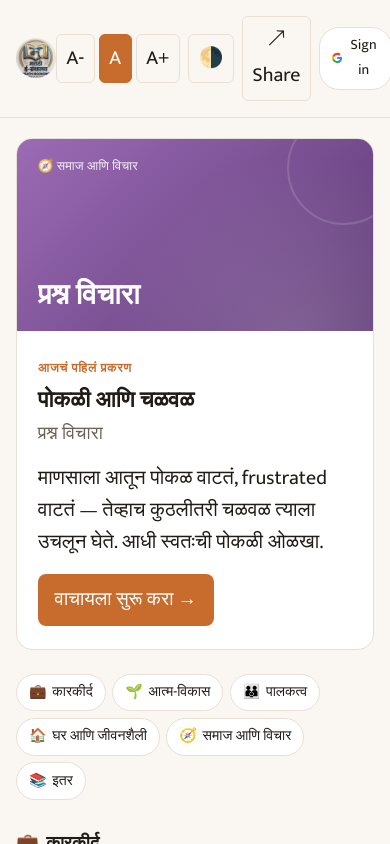
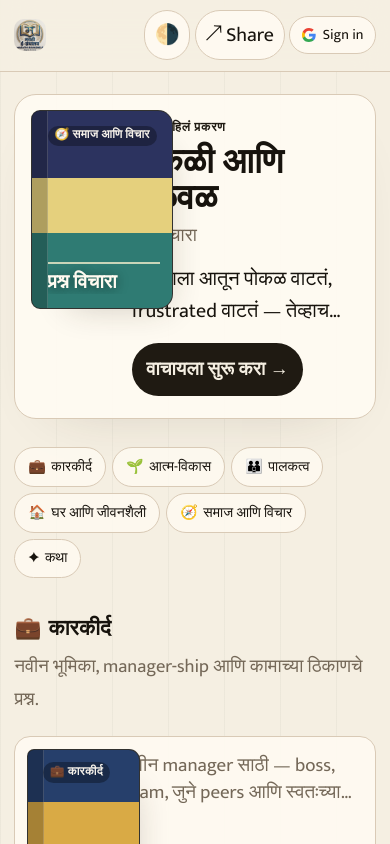
Before and after one commit to instamarathi/books, a React (Vite) app: page / in a window 390 px wide. Shown: the top 844 px of the page. Built offline with nearby package versions, Linux system fonts and the light colour scheme; no server answers.

Commit message:
feat: add poster-style book covers

```diff
--- a/src/books.ts
+++ b/src/books.ts
@@ -51,6 +51,7 @@ export type CategoryKey =
   | "parenting"
   | "home"
   | "society"
+  | "fiction"
   | "other";
 
 export type BookKind = "howto" | "fiction" | "essay";
@@ -112,6 +113,11 @@ export const CATEGORIES: Record<
     blurb: "चळवळ, माध्यमं आणि आजूबाजूचा गोंधळ समजून घेणं.",
     emoji: "🧭",
   },
+  fiction: {
+    label: "कथा",
+    blurb: "मूळ मराठी कथा आणि भावनिक प्रसंग.",
+    emoji: "✦",
+  },
   other: {
     label: "इतर",
     blurb: "इतर विषयांवरची पुस्तकं.",
@@ -125,6 +131,7 @@ export const CATEGORY_ORDER: CategoryKey[] = [
   "parenting",
   "home",
   "society",
+  "fiction",
   "other",
 ];
 
--- a/src/components/BookCover.tsx
+++ b/src/components/BookCover.tsx
@@ -1,14 +1,67 @@
+import type { CSSProperties } from "react";
 import type { Book, CategoryKey } from "../books";
 import { CATEGORIES } from "../books";
 import { renderTitle } from "../renderTitle";
 
-const GRADIENTS: Record<CategoryKey, string> = {
-  career: "linear-gradient(135deg, #C76C2D 0%, #7C3A12 100%)",
-  mindset: "linear-gradient(135deg, #5B8C5A 0%, #2F5530 100%)",
-  parenting: "linear-gradient(135deg, #D49A2C 0%, #7C5612 100%)",
-  home: "linear-gradient(135deg, #6B8FB5 0%, #3C5B80 100%)",
-  society: "linear-gradient(135deg, #9B6BB5 0%, #5E3A76 100%)",
-  other: "linear-gradient(135deg, #6B6359 0%, #3A342F 100%)",
+const COVER_THEMES: Record<
+  CategoryKey,
+  {
+    a: string;
+    b: string;
+    c: string;
+    line: string;
+    tag: string;
+  }
+> = {
+  career: {
+    a: "#263F6B",
+    b: "#D9AA45",
+    c: "#6F2F2A",
+    line: "rgba(255, 244, 210, 0.72)",
+    tag: "rgba(0, 0, 0, 0.34)",
+  },
+  mindset: {
+    a: "#2F5D50",
+    b: "#E8BE55",
+    c: "#24324F",
+    line: "rgba(255, 255, 255, 0.68)",
+    tag: "rgba(0, 0, 0, 0.28)",
+  },
+  parenting: {
+    a: "#375E57",
+    b: "#D8B657",
+    c: "#442C59",
+    line: "rgba(255, 255, 255, 0.72)",
+    tag: "rgba(0, 0, 0, 0.3)",
+  },
+  home: {
+    a: "#C84032",
+    b: "#E4B84F",
+    c: "#182336",
+    line: "rgba(255, 255, 255, 0.74)",
+    tag: "rgba(0, 0, 0, 0.32)",
+  },
+  society: {
+    a: "#2C335F",
+    b: "#E5D07D",
+    c: "#2F7B73",
+    line: "rgba(255, 244, 210, 0.74)",
+    tag: "rgba(0, 0, 0, 0.32)",
+  },
+  fiction: {
+    a: "#6B2E3F",
+    b: "#E0A84D",
+    c: "#1E3149",
+    line: "rgba(255, 245, 225, 0.72)",
+    tag: "rgba(0, 0, 0, 0.3)",
+  },
+  other: {
+    a: "#88AEB6",
+    b: "#22263F",
+    c: "#D7A448",
+    line: "rgba(255, 255, 255, 0.68)",
+    tag: "rgba(0, 0, 0, 0.28)",
+  },
 };
 
 function categoryOf(book: Book): CategoryKey {
@@ -26,11 +79,19 @@ export function BookCover({
 }) {
   const cat = categoryOf(book);
   const meta = CATEGORIES[cat];
+  const cover = COVER_THEMES[cat];
   return (
     <div
-      className={`book-cover book-cover-${variant}`}
+      className={`book-cover book-object book-cover-${variant}`}
       data-category={cat}
-      style={{ background: GRADIENTS[cat] }}
+      data-cover-theme="poster"
+      style={{
+        "--cover-a": cover.a,
+        "--cover-b": cover.b,
+        "--cover-c": cover.c,
+        "--cover-line": cover.line,
+        "--cover-tag": cover.tag,
+      } as CSSProperties}
     >
       <span className="book-cover-eyebrow">
         <span aria-hidden="true">{meta.emoji}</span> {meta.label}
--- a/src/styles.css
+++ b/src/styles.css
@@ -1,44 +1,75 @@
 :root {
-  --bg: #FAF7F2;
-  --fg: #1F1B16;
-  --fg-muted: #6B6359;
-  --accent: #C76C2D;
-  --card-bg: #FFFFFF;
-  --border: #E8E0D5;
+  --paper: #F5EFE2;
+  --paper-elevated: #FFFBF2;
+  --paper-sunken: #E9DECC;
+  --ink: #17130D;
+  --ink-muted: #746858;
+  --accent: #1F1A12;
+  --accent-soft: #DCCAB2;
+  --book-shadow: rgba(52, 38, 22, 0.24);
+  --bg: var(--paper);
+  --fg: var(--ink);
+  --fg-muted: var(--ink-muted);
+  --card-bg: var(--paper-elevated);
+  --border: #D9CAB6;
 }
 
 @media (prefers-color-scheme: dark) {
   :root {
-    --bg: #1A1A1C;
-    --fg: #E8E4DD;
-    --fg-muted: #9A938A;
-    --accent: #E08A4F;
-    --card-bg: #232326;
-    --border: #2E2D2F;
+    --paper: #171716;
+    --paper-elevated: #211F1B;
+    --paper-sunken: #10100F;
+    --ink: #EFE8DA;
+    --ink-muted: #B1A796;
+    --accent: #F0E2C8;
+    --accent-soft: #3A3328;
+    --book-shadow: rgba(0, 0, 0, 0.46);
+    --bg: var(--paper);
+    --fg: var(--ink);
+    --fg-muted: var(--ink-muted);
+    --card-bg: var(--paper-elevated);
+    --border: #383226;
   }
 }
 
 :root[data-theme="light"] {
-  --bg: #FAF7F2;
-  --fg: #1F1B16;
-  --fg-muted: #6B6359;
-  --accent: #C76C2D;
-  --card-bg: #FFFFFF;
-  --border: #E8E0D5;
+  --paper: #F5EFE2;
+  --paper-elevated: #FFFBF2;
+  --paper-sunken: #E9DECC;
+  --ink: #17130D;
+  --ink-muted: #746858;
+  --accent: #1F1A12;
+  --accent-soft: #DCCAB2;
+  --book-shadow: rgba(52, 38, 22, 0.24);
+  --bg: var(--paper);
+  --fg: var(--ink);
+  --fg-muted: var(--ink-muted);
+  --card-bg: var(--paper-elevated);
+  --border: #D9CAB6;
 }
 
 :root[data-theme="dark"] {
-  --bg: #1A1A1C;
-  --fg: #E8E4DD;
-  --fg-muted: #9A938A;
-  --accent: #E08A4F;
-  --card-bg: #232326;
-  --border: #2E2D2F;
+  --paper: #171716;
+  --paper-elevated: #211F1B;
+  --paper-sunken: #10100F;
+  --ink: #EFE8DA;
+  --ink-muted: #B1A796;
+  --accent: #F0E2C8;
+  --accent-soft: #3A3328;
+  --book-shadow: rgba(0, 0, 0, 0.46);
+  --bg: var(--paper);
+  --fg: var(--ink);
+  --fg-muted: var(--ink-muted);
+  --card-bg: var(--paper-elevated);
+  --border: #383226;
 }
 
 body {
   margin: 0;
-  background: var(--bg);
+  background:
+    linear-gradient(90deg, rgba(23, 19, 13, 0.035) 0 1px, transparent 1px 100%),
+    var(--bg);
+  background-size: 76px 100%;
   color: var(--fg);
   font-family: "Mukta", "Inter", system-ui, sans-serif;
   font-size: var(--body-size, 20px);
@@ -46,10 +77,10 @@ body {
 }
 
 .theme-toggle, .font-size-toggle button {
-  background: transparent;
+  background: color-mix(in srgb, var(--paper-elevated) 82%, transparent);
   border: 1px solid var(--border);
   color: var(--fg);
-  border-radius: 6px;
+  border-radius: 999px;
   padding: 0.4rem 0.6rem;
   font: inherit;
   cursor: pointer;
@@ -64,16 +95,21 @@ body {
 }
 .font-size-toggle button.active {
   background: var(--accent);
-  color: white;
+  color: var(--bg);
   border-color: var(--accent);
 }
 
 .site-header {
+  position: sticky;
+  top: 0;
+  z-index: 70;
   display: flex;
   align-items: center;
   justify-content: space-between;
-  padding: 1rem;
+  padding: 0.75rem max(1rem, calc((100vw - 1120px) / 2));
   border-bottom: 1px solid var(--border);
+  background: color-mix(in srgb, var(--bg) 88%, transparent);
+  backdrop-filter: blur(16px);
 }
 .site-title {
   text-decoration: none;
@@ -81,9 +117,9 @@ body {
   align-items: center;
 }
 .site-logo {
-  height: 40px;
-  width: 40px;
-  border-radius: 50%;
+  height: 36px;
+  width: 36px;
+  border-radius: 10px;
   object-fit: cover;
   display: block;
 }
@@ -93,20 +129,20 @@ body {
   align-items: center;
 }
 main {
-  max-width: 640px;
+  max-width: 1120px;
   margin: 0 auto;
-  padding: 1rem;
+  padding: 1.25rem;
 }
 
 .book-list {
   list-style: none;
   padding: 0;
   display: grid;
-  gap: 1rem;
+  gap: 1.1rem;
 }
 @media (min-width: 720px) {
   .book-list {
-    grid-template-columns: 1fr 1fr;
+    grid-template-columns: repeat(2, minmax(0, 1fr));
   }
 }
 .book-card {
@@ -116,25 +152,28 @@ main {
   gap: 0.5rem;
 }
 .book-card-link {
-  display: flex;
-  flex-direction: column;
+  display: grid;
+  grid-template-columns: 144px minmax(0, 1fr);
+  gap: 1rem;
   border: 1px solid var(--border);
-  border-radius: 14px;
-  background: var(--card-bg);
+  border-radius: 16px;
+  background: color-mix(in srgb, var(--paper-elevated) 90%, transparent);
   color: var(--fg);
   text-decoration: none;
   flex: 1;
   overflow: hidden;
   transition: transform 120ms ease, box-shadow 120ms ease, border-color 120ms ease;
-  box-shadow: 0 1px 0 rgba(0, 0, 0, 0.02);
+  padding: 0.9rem;
+  box-shadow: 0 1px 0 rgba(52, 38, 22, 0.04);
 }
 .book-card-link:hover {
   transform: translateY(-2px);
-  border-color: color-mix(in srgb, var(--accent) 45%, var(--border));
-  box-shadow: 0 12px 28px -18px rgba(0, 0, 0, 0.4);
+  border-color: color-mix(in srgb, var(--accent) 34%, var(--border));
+  box-shadow: 0 18px 42px -28px var(--book-shadow);
 }
 .book-card-body {
-  padding: 0.9rem 1rem 1rem 1rem;
+  min-width: 0;
+  padding: 0.15rem 0.1rem 0.1rem 0;
   display: flex;
   flex-direction: column;
   gap: 0.6rem;
@@ -157,7 +196,7 @@ main {
   gap: 0.5rem;
   margin-top: auto;
   padding-top: 0.5rem;
-  border-top: 1px dashed var(--border);
+  border-top: 1px solid color-mix(in srgb, var(--border) 70%, transparent);
 }
 .book-card-arrow {
   color: var(--accent);
@@ -181,8 +220,13 @@ main {
   background: var(--bg);
 }
 
-/* Book cover — typographic, no images */
+/* Generated C/E/F series covers */
 .book-cover {
+  --cover-a: #E8BE55;
+  --cover-b: #263F6B;
+  --cover-c: #B64234;
+  --cover-line: rgba(255, 255, 255, 0.68);
+  --cover-tag: rgba(0, 0, 0, 0.28);
   position: relative;
   display: flex;
   flex-direction: column;
@@ -190,28 +234,34 @@ main {
   color: #ffffff;
   overflow: hidden;
   isolation: isolate;
+  background: #10100e;
+  border: 1px solid rgba(255, 255, 255, 0.14);
+  box-shadow:
+    16px 20px 34px -23px var(--book-shadow),
+    inset 12px 0 15px rgba(0, 0, 0, 0.25),
+    inset -1px 0 0 rgba(255, 255, 255, 0.18);
+}
+.book-object {
+  transform: translateZ(0);
 }
 .book-cover::before {
   content: "";
   position: absolute;
   inset: 0;
-  background: radial-gradient(
-    circle at 80% 110%,
-    rgba(255, 255, 255, 0.18),
-    transparent 55%
-  );
   z-index: 0;
 }
 .book-cover::after {
   content: "";
   position: absolute;
-  right: -28px;
-  top: -28px;
-  width: 110px;
-  height: 110px;
-  border: 2px solid rgba(255, 255, 255, 0.14);
-  border-radius: 50%;
+  inset: 0 auto 0 0;
+  width: 15px;
+  border-right: 1px solid rgba(255, 255, 255, 0.16);
+  background: rgba(0, 0, 0, 0.24);
   z-index: 0;
+}
+.book-cover[data-cover-theme="poster"]::before {
+  background:
+    linear-gradient(180deg, var(--cover-a) 0 34%, var(--cover-b) 34% 62%, var(--cover-c) 62% 100%);
 }
 .book-cover-eyebrow,
 .book-cover-title {
@@ -219,41 +269,57 @@ main {
   z-index: 1;
 }
 .book-cover-eyebrow {
-  font-size: 0.78rem;
-  font-weight: 500;
+  align-self: flex-start;
+  max-width: 100%;
+  padding: 0.18rem 0.44rem;
+  border-radius: 999px;
+  background: var(--cover-tag);
+  color: #fffaf0;
+  font-size: 0.74rem;
+  font-weight: 800;
+  line-height: 1.25;
   letter-spacing: 0.02em;
-  opacity: 0.92;
+  opacity: 0.96;
 }
 .book-cover-title {
-  font-size: 1.35rem;
-  font-weight: 700;
-  line-height: 1.22;
+  padding-top: 0.55rem;
+  border-top: 2px solid var(--cover-line);
+  color: #fffaf0;
+  font-size: 1.38rem;
+  font-weight: 900;
+  line-height: 1.08;
+  text-shadow: 0 2px 12px rgba(0, 0, 0, 0.45);
   display: -webkit-box;
   -webkit-line-clamp: 3;
   -webkit-box-orient: vertical;
   overflow: hidden;
 }
 .book-cover-card {
-  aspect-ratio: 5 / 3;
-  padding: 0.85rem 1rem;
+  aspect-ratio: 2 / 3;
+  min-height: 148px;
+  padding: 0.9rem 0.75rem 0.9rem 1rem;
+  border-radius: 7px 11px 11px 7px;
 }
 .book-cover-hero {
-  aspect-ratio: 16 / 8;
-  padding: 1.1rem 1.3rem;
+  aspect-ratio: 2 / 3;
+  min-height: 260px;
+  padding: 1.25rem 1.1rem 1.25rem 1.35rem;
+  border-radius: 9px 15px 15px 9px;
 }
 .book-cover-hero .book-cover-title {
-  font-size: 1.8rem;
-  -webkit-line-clamp: 2;
+  font-size: 1.82rem;
+  -webkit-line-clamp: 4;
 }
 
-/* Featured hero card */
+/* Featured Kindle shelf */
 .featured {
-  margin: 0.25rem 0 1.5rem 0;
+  margin: 0.5rem 0 1.8rem 0;
   border: 1px solid var(--border);
-  border-radius: 16px;
-  background: var(--card-bg);
+  border-radius: 22px;
+  background: color-mix(in srgb, var(--paper-elevated) 92%, transparent);
   overflow: hidden;
   transition: transform 150ms ease, box-shadow 150ms ease, border-color 150ms ease;
+  box-shadow: 0 24px 60px -44px var(--book-shadow);
 }
 .featured:hover {
   transform: translateY(-2px);
@@ -261,12 +327,19 @@ main {
   box-shadow: 0 18px 40px -22px rgba(0, 0, 0, 0.45);
 }
 .featured-link {
-  display: block;
+  display: grid;
+  grid-template-columns: 190px 1fr;
+  gap: 1.35rem;
   color: var(--fg);
   text-decoration: none;
+  padding: 1.25rem;
 }
 .featured-body {
-  padding: 1.1rem 1.3rem 1.4rem 1.3rem;
+  display: flex;
+  flex-direction: column;
+  justify-content: center;
+  min-width: 0;
+  padding: 0.4rem 0.2rem;
 }
 .featured-eyebrow {
   display: inline-block;
@@ -279,8 +352,8 @@ main {
 }
 .featured-chapter-title {
   margin: 0 0 0.2rem 0;
-  font-size: 1.4rem;
-  line-height: 1.3;
+  font-size: clamp(2rem, 5vw, 4.1rem);
+  line-height: 1.02;
 }
 .featured-book-name {
   margin: 0 0 0.7rem 0;
@@ -298,11 +371,12 @@ main {
 }
 .featured-cta {
   display: inline-block;
-  padding: 0.6rem 1.05rem;
-  border-radius: 8px;
+  align-self: flex-start;
+  padding: 0.62rem 1.2rem;
+  border-radius: 999px;
   background: var(--accent);
-  color: white;
-  font-weight: 500;
+  color: var(--bg);
+  font-weight: 700;
   font-size: 0.95em;
 }
 
@@ -317,9 +391,9 @@ main {
   display: inline-flex;
   align-items: center;
   gap: 0.35rem;
-  padding: 0.35rem 0.75rem;
+  padding: 0.4rem 0.8rem;
   border-radius: 999px;
-  background: var(--card-bg);
+  background: color-mix(in srgb, var(--paper-elevated) 78%, transparent);
   border: 1px solid var(--border);
   color: var(--fg);
   text-decoration: none;
@@ -331,15 +405,15 @@ main {
 }
 
 .category-section {
-  margin: 1.75rem 0 2.25rem 0;
+  margin: 2rem 0 2.75rem 0;
   scroll-margin-top: 4.5rem;
 }
 .category-header {
-  margin: 0 0 0.9rem 0;
+  margin: 0 0 1rem 0;
 }
 .category-title {
   margin: 0;
-  font-size: 1.15rem;
+  font-size: 1.35rem;
   display: flex;
   align-items: center;
   gap: 0.45rem;
@@ -353,24 +427,25 @@ main {
   color: var(--fg-muted);
   font-style: italic;
   font-size: 0.95em;
-  border-left: 3px solid var(--border);
-  padding-left: 0.75rem;
+  border-left: 4px solid var(--accent-soft);
+  padding-left: 0.9rem;
 }
 .chapter-list {
   list-style: none;
   padding: 0;
+  border-top: 1px solid var(--border);
 }
 .chapter-row a {
   display: grid;
   grid-template-columns: 2rem 1fr auto;
   gap: 0.75rem;
-  padding: 0.75rem 0;
+  padding: 0.95rem 0;
   border-bottom: 1px solid var(--border);
   color: var(--fg);
   text-decoration: none;
 }
 .chapter-row a:hover {
-  background: var(--card-bg);
+  background: color-mix(in srgb, var(--paper-elevated) 58%, transparent);
 }
 .chapter-number {
   color: var(--fg-muted);
@@ -384,8 +459,8 @@ main {
   display: block;
   margin-top: 0;
   padding: 0.55rem 0.85rem;
-  border-radius: 8px;
-  background: color-mix(in srgb, var(--accent) 12%, transparent);
+  border-radius: 999px;
+  background: color-mix(in srgb, var(--accent-soft) 60%, transparent);
   color: var(--accent);
   font-size: 0.9em;
   font-weight: 500;
@@ -407,7 +482,7 @@ main {
 }
 .chapter-art {
   margin: 0 0 1.5rem 0;
-  border-radius: 14px;
+  border-radius: 16px;
   overflow: hidden;
   border: 1px solid var(--border);
   background: var(--card-bg);
@@ -421,7 +496,7 @@ main {
   margin: 3rem 0;
   padding: 2rem 1.5rem;
   border: 1px solid var(--border);
-  border-radius: 12px;
+  border-radius: 18px;
   background: var(--card-bg);
   text-align: center;
 }
@@ -439,7 +514,7 @@ main {
   align-items: center;
   gap: 0.5rem;
   padding: 0.7rem 1.2rem;
-  border-radius: 8px;
+  border-radius: 999px;
   border: 1px solid var(--accent);
   background: var(--accent);
   color: white;
@@ -465,10 +540,10 @@ main {
 .chapter strong { color: var(--accent); }
 .quick-ref-card {
   margin: 2rem 0;
-  padding: 1rem 1.25rem;
-  border: 1px solid var(--accent);
-  border-radius: 8px;
-  background: var(--card-bg);
+  padding: 1.1rem 1.25rem;
+  border: 1px solid color-mix(in srgb, var(--accent) 38%, var(--border));
+  border-radius: 16px;
+  background: color-mix(in srgb, var(--paper-elevated) 88%, var(--accent-soft));
 }
 .quick-ref-card-title {
   margin: 0 0 0.5rem 0;
@@ -479,8 +554,20 @@ main {
 }
 .quick-ref-card-body p:first-child { margin-top: 0; }
 .quick-ref-card-body p:last-child { margin-bottom: 0; }
-.chapter-header { margin-bottom: 2rem; }
-.chapter-header h1 { margin: 0.5rem 0; }
+.reading-page-shell {
+  max-width: 700px;
+  margin: 0 auto;
+  padding: 0 0 1.5rem;
+}
+.chapter-header {
+  margin: 2.25rem 0 2rem;
+}
+.chapter-header h1 {
+  margin: 0.5rem 0;
+  font-size: clamp(2.15rem, 8vw, 4rem);
+  line-height: 1.05;
+  letter-spacing: 0;
+}
 .chapter-back {
   color: var(--fg-muted);
   text-decoration: none;
@@ -505,14 +592,15 @@ main {
 .top-bar {
   position: sticky;
   top: 0;
-  background: var(--bg);
+  background: color-mix(in srgb, var(--bg) 88%, transparent);
+  backdrop-filter: blur(16px);
   border-bottom: 1px solid var(--border);
-  padding: 0.6rem 1rem;
+  padding: 0.7rem 0;
   display: flex;
   justify-content: space-between;
   align-items: center;
   z-index: 50;
-  margin: -1rem -1rem 1rem -1rem;
+  margin: 0 0 1rem 0;
 }
 .top-bar-back {
   color: var(--fg);
@@ -525,10 +613,10 @@ main {
   align-items: center;
 }
 .share-btn {
-  background: transparent;
+  background: color-mix(in srgb, var(--paper-elevated) 82%, transparent);
   color: var(--fg);
   border: 1px solid var(--border);
-  border-radius: 6px;
+  border-radius: 999px;
   padding: 0.4rem 0.6rem;
   cursor: pointer;
   font: inherit;
@@ -541,7 +629,7 @@ main {
   background: var(--fg);
   color: var(--bg);
   padding: 0.5rem 1rem;
-  border-radius: 6px;
+  border-radius: 999px;
   z-index: 200;
 }
 .back-to-top {
@@ -551,7 +639,7 @@ main {
   width: 44px; height: 44px;
   border-radius: 50%;
   border: 1px solid var(--border);
-  background: var(--card-bg);
+  background: var(--paper-elevated);
   color: var(--fg);
   font-size: 1.2rem;
   cursor: pointer;
@@ -566,6 +654,7 @@ main {
 .chapter-nav a {
   color: var(--accent);
   text-decoration: none;
+  border-bottom: 1px solid color-mix(in srgb, var(--accent) 45%, transparent);
 }
 
 .site-footer {
@@ -584,8 +673,8 @@ main {
   gap: 0.4rem;
   padding: 0.35rem 0.75rem;
   border: 1px solid var(--border);
-  border-radius: 20px;
-  background: var(--card-bg);
+  border-radius: 999px;
+  background: color-mix(in srgb, var(--paper-elevated) 82%, transparent);
   color: var(--fg);
   font: inherit;
   font-size: 0.9rem;
@@ -651,9 +740,9 @@ main {
   gap: 0.4rem;
   padding: 0.5rem 0.85rem;
   border: 1px solid var(--accent);
-  border-radius: 8px;
+  border-radius: 999px;
   color: var(--accent);
-  background: color-mix(in srgb, var(--accent) 8%, transparent);
+  background: color-mix(in srgb, var(--accent-soft) 64%, transparent);
   text-decoration: none;
   font-size: 0.95em;
 }
@@ -751,6 +840,103 @@ main {
   color: var(--fg-muted);
 }
 
+@media (max-width: 760px) {
+  body {
+    background-size: 56px 100%;
+  }
+
+  .site-header {
+    padding: 0.65rem 0.85rem;
+  }
+
+  .site-header-actions {
+    gap: 0.3rem;
+  }
+
+  .site-logo {
+    height: 32px;
+    width: 32px;
+  }
+
+  main {
+    padding: 0.9rem;
+  }
+
+  .featured-link {
+    grid-template-columns: 108px 1fr;
+    gap: 1rem;
+    padding: 0.95rem;
+  }
+
+  .book-cover-hero {
+    min-height: 168px;
+    padding: 0.9rem 0.75rem 0.9rem 1rem;
+  }
+
+  .book-cover-hero .book-cover-title {
+    font-size: 1.22rem;
+  }
+
+  .featured-chapter-title {
+    font-size: clamp(1.75rem, 9vw, 2.7rem);
+  }
+
+  .featured-teaser {
+    -webkit-line-clamp: 2;
+  }
+
+  .book-card-link {
+    grid-template-columns: 96px minmax(0, 1fr);
+    gap: 0.85rem;
+    padding: 0.75rem;
+  }
+
+  .book-cover-card {
+    min-height: 128px;
+    padding: 0.75rem 0.65rem 0.75rem 0.9rem;
+  }
+
+  .book-cover-title {
+    font-size: 1.08rem;
+  }
+
+  .reading-page-shell {
+    max-width: none;
+  }
+
+  .chapter-header {
+    margin-top: 1.5rem;
+  }
+
+  .chapter p,
+  .chapter li {
+    line-height: 1.82;
+  }
+
+  .chapter-row a {
+    grid-template-columns: 1.7rem 1fr;
+  }
+
+  .chapter-row .chapter-meta {
+    grid-column: 2;
+  }
+}
+
+@media (max-width: 460px) {
+  .font-size-toggle {
+    display: none;
+  }
+
+  .featured-link,
+  .book-card-link {
+    grid-template-columns: 82px minmax(0, 1fr);
+  }
+
+  .featured-cta {
+    padding-inline: 0.9rem;
+  }
+}
+
 /* Print output — A5 mobile reading */
 @page {
   size: A5;
```
Also changed, not shown: 1 other file (tests, documents, lock files or other folders).
